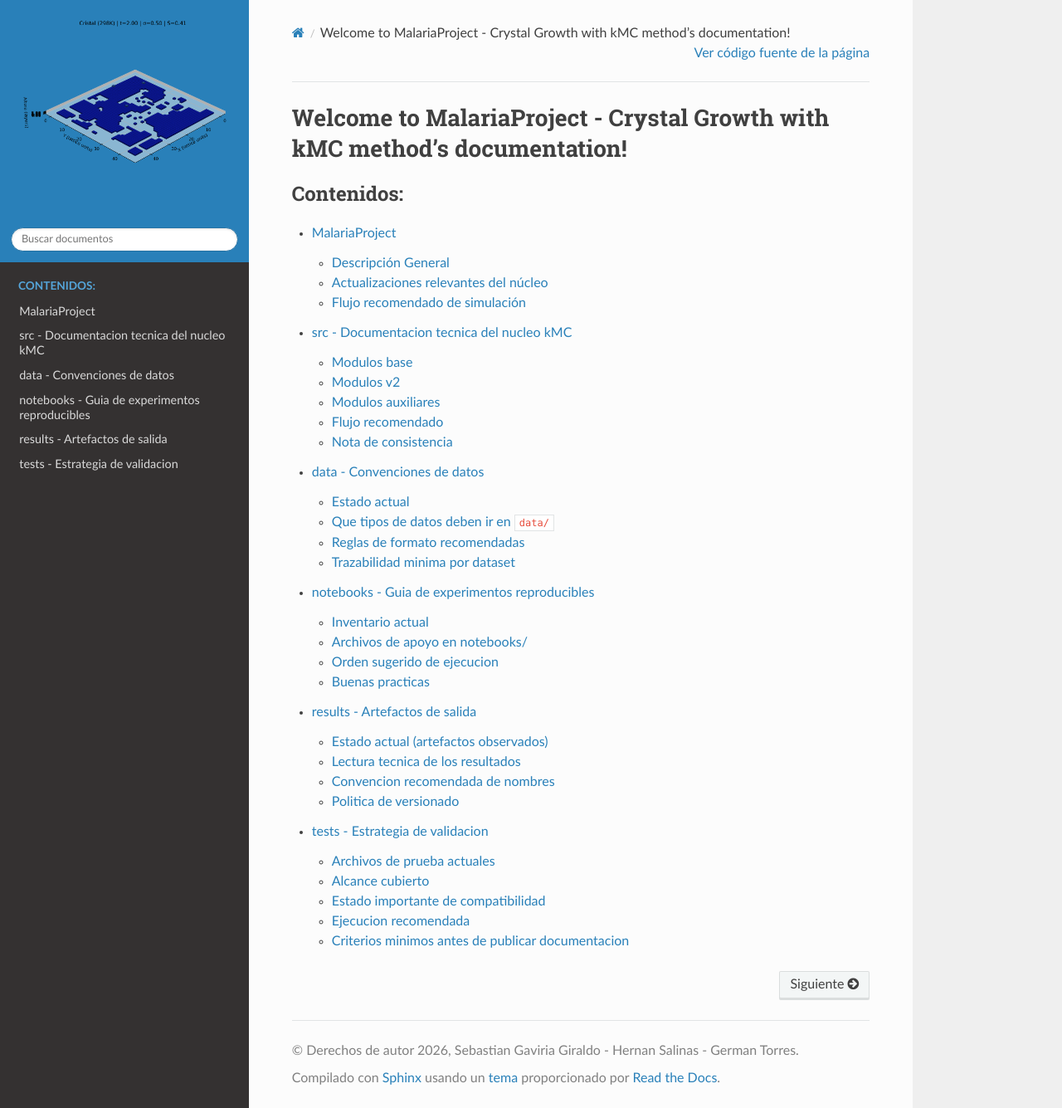
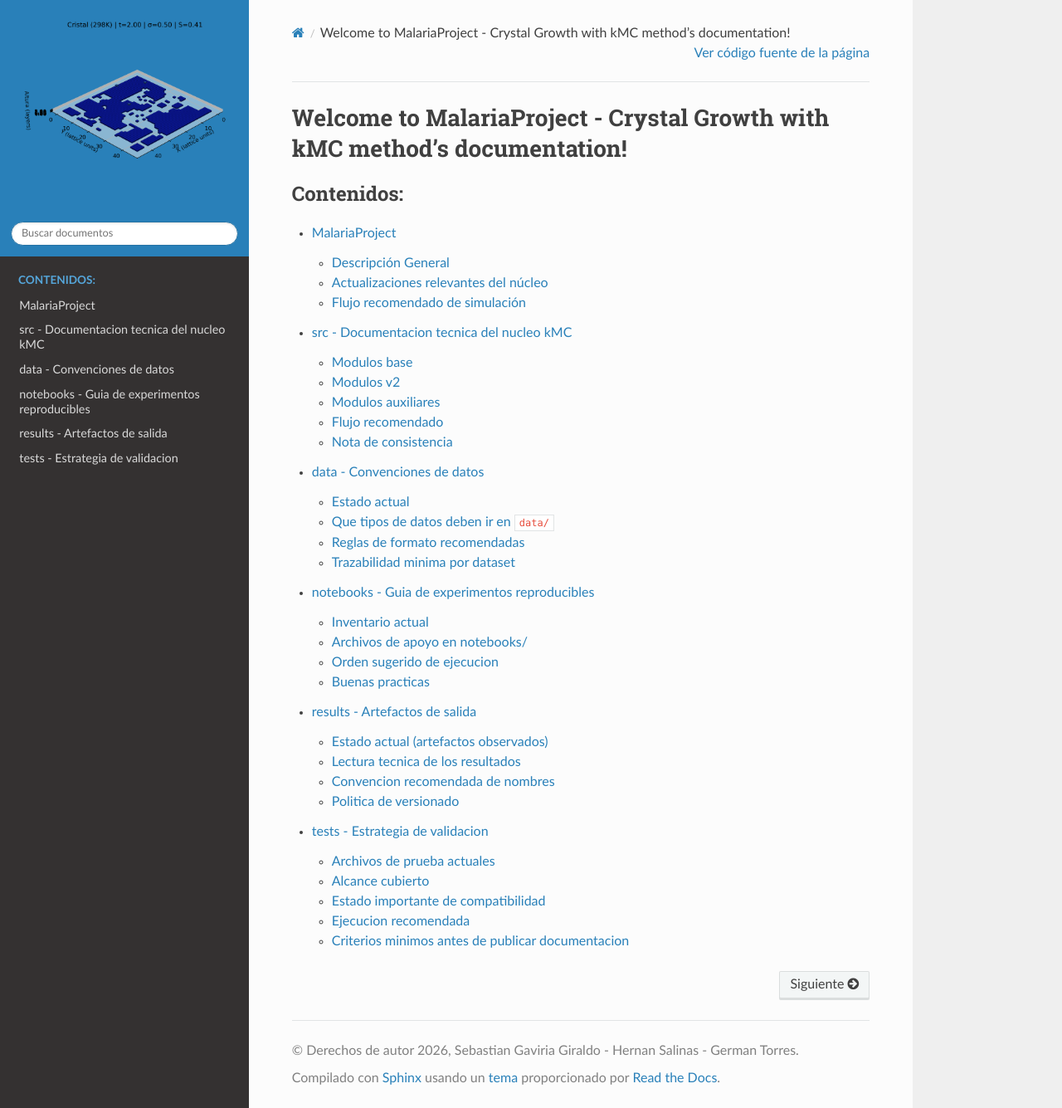
Before and after one commit to SebastGg99/MalariaProject, a Sphinx documentation site: the page built from docs/source/index.rst, in a window 1280 px wide and 1335 px high. Shown: the whole window at 83% size. Built offline with Sphinx 7.4.7 and the Read the Docs theme 3.1.0, drawn with Linux system fonts in a browser that asks for light colours.

Commit message:
Actualizando logo e icono de documentación

```diff
--- a/docs/source/conf.py
+++ b/docs/source/conf.py
@@ -41,6 +41,6 @@ language = 'es'
 
 # html_theme = 'alabaster'
 html_static_path = ['_static']
-html_logo = '_static/logo.png'
+html_logo = '_static/logo_new.png'
 html_favicon = '_static/icono.ico'
 html_theme_options = {'logo_only': True}
```
Also changed, not shown: docs/source/_static/logo.png (deleted), docs/source/_static/logo_new.png (added), 11 other files.
